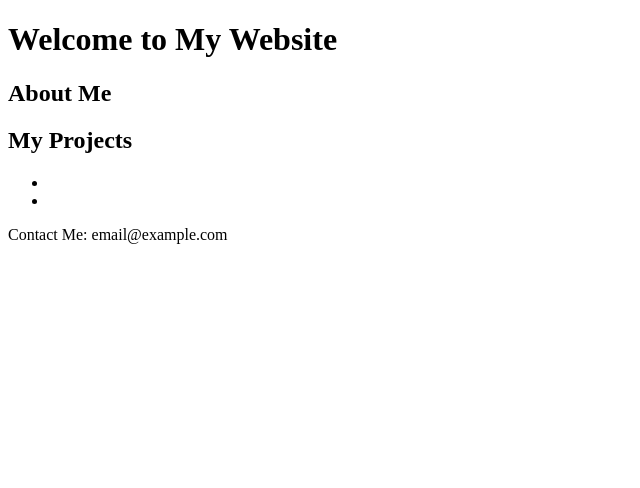
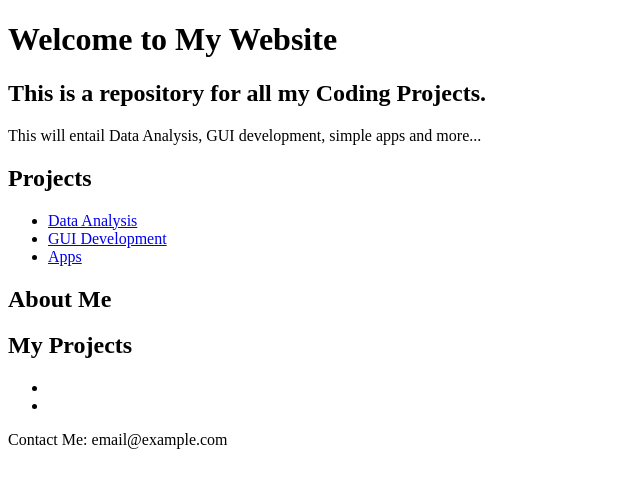
Before and after one commit to ksaesthetix/Projects, a plain HTML site: page docs/index.html in a window 1280 px wide. Shown: the whole page, without its empty margins (0-640 px from the left). Drawn offline with Linux system fonts and the light colour scheme.

Commit message:
Update index.html

```diff
--- a/docs/index.html
+++ b/docs/index.html
@@ -9,7 +9,17 @@
 <body>
     <header>
         <h1>Welcome to My Website</h1>
+        <h2>This is a repository for all my Coding Projects.</h2>
+        <p>This will entail Data Analysis, GUI development, simple apps and more...</p>
         <!-- Add navigation links or menu here if needed -->
+        <h2>Projects</h2>
+    <nav>
+        <ul>
+            <li><a href="#data-analysis">Data Analysis</a></li>
+            <li><a href="#gui-development">GUI Development</a></li>
+            <li><a href="#apps">Apps</a></li>
+        </ul>
+    </nav>
     </header>
 
     <main>
```
